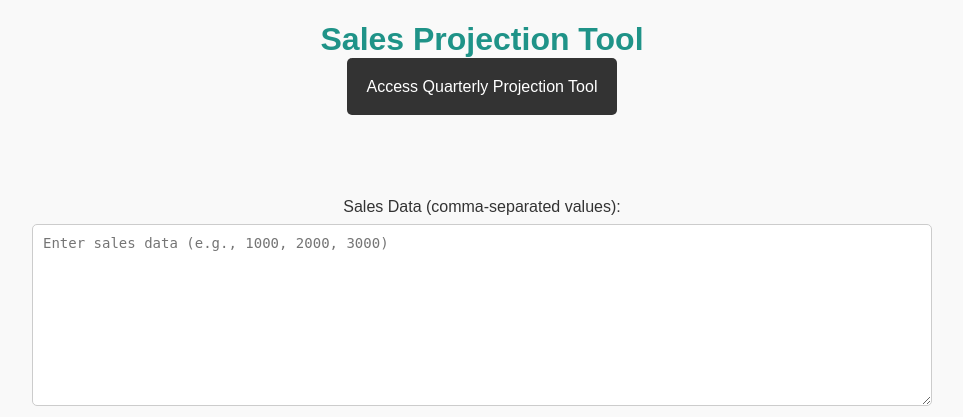
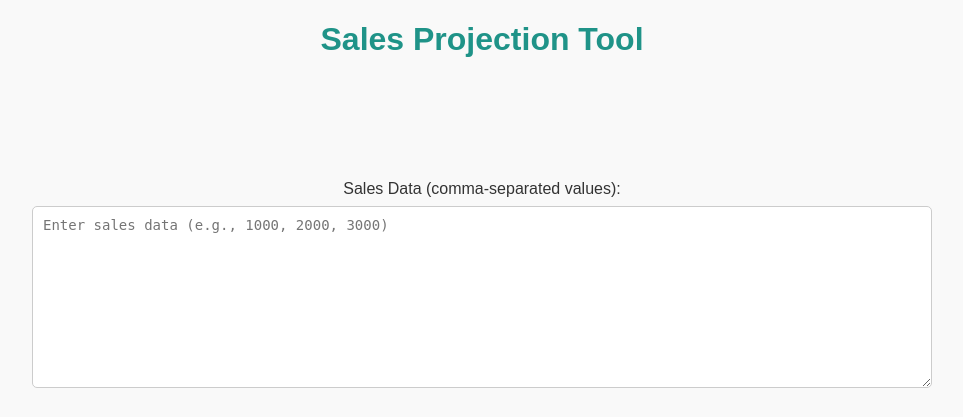
Before and after one commit to LethaboDorane/Project, a Django app: page / in a window 1280 px wide. Shown: the part 126-543 px from the top of the page, without its empty margins (158-1121 px from the left). Run offline with Django 5.2, Linux system fonts and the light colour scheme.

Commit message:
Update sales_projection.html

```diff
--- a/projection_app/templates/projection_app/sales_projection.html
+++ b/projection_app/templates/projection_app/sales_projection.html
@@ -31,12 +31,6 @@
 
     <main>
         <h1>Sales Projection Tool</h1>
-
-        <!-- Button to Quarterly Projection Tool on GitHub -->
-        <div>
-            <a href="{% url 'quarterly_projection' %}" class="btn">Access Quarterly Projection Tool</a>
-
-        </div>
 
         <!-- Sales Form -->
         <section id="form-section">
```
